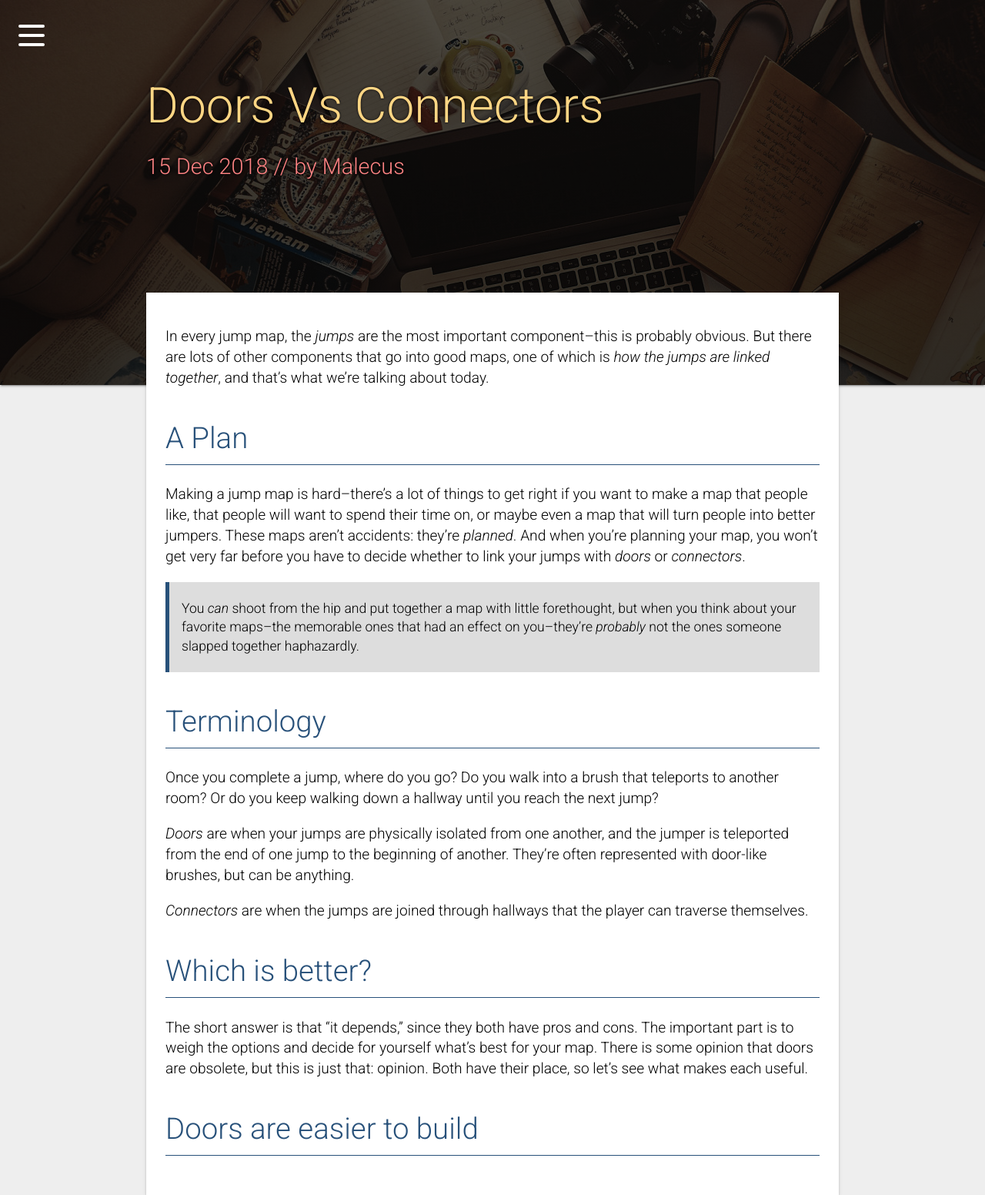
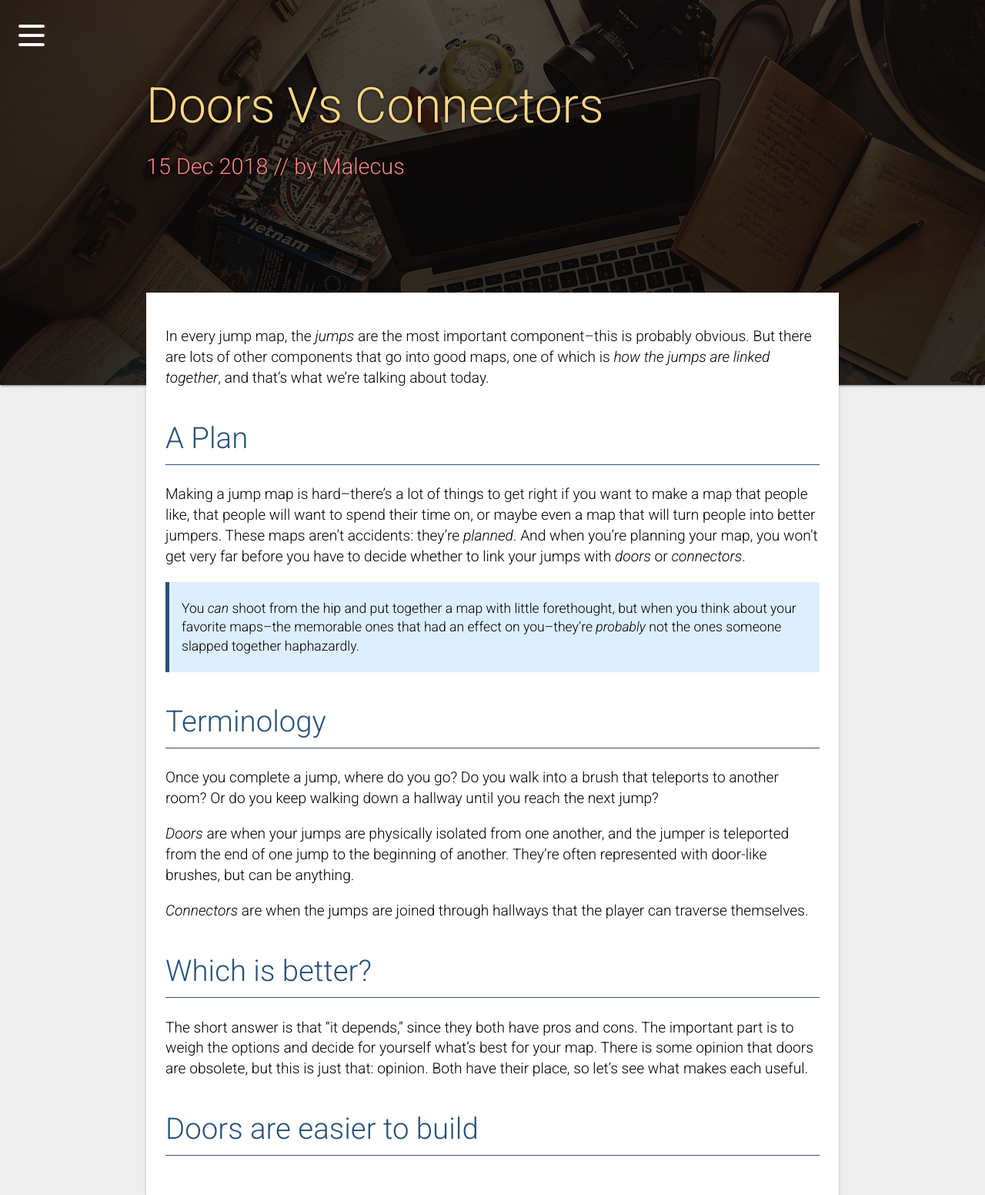
Before and after one commit to malecus/Blog, a Jekyll site: the page built from _posts/2018-12-15-Doors-vs-Connectors.md, in a window 1280 px wide. Shown: the whole page at 77% size. Built offline with Jekyll 4.4.1, drawn with Linux system fonts in a browser that asks for light colours.

Commit message:
Changing tertiary accent color to a light blue

```diff
--- a/_sass/globals/_colors.scss
+++ b/_sass/globals/_colors.scss
@@ -2,7 +2,7 @@
 
 $primary-background-color: #EEE;
 $secondary-background-color: #FFF;
-$tertiary-background-color: #DDD;
+$tertiary-background-color: #DDEEFF;
 
 $primary-text-color: #000;
 $secondary-text-color: #FFD684;
```
